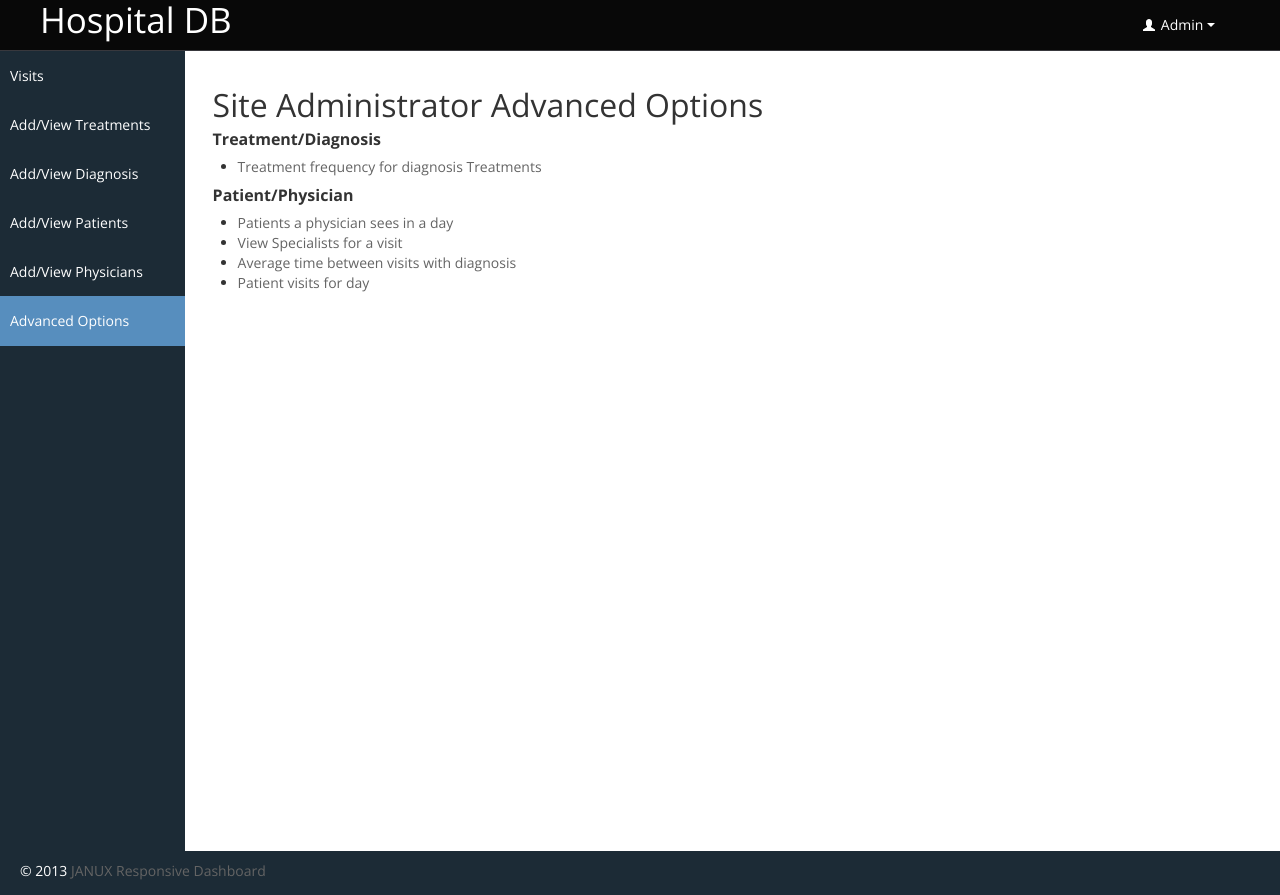
After one commit to raubrey2014/cs4750-hospital-records, a PHP site: page /advanced_portal.php in a window 1280 px wide. The commit adds this page. Run offline with PHP 8.4, Linux system fonts and the light colour scheme; the visitor is signed in with stand-in values (Sample User, id 1).

Commit message:
Adding condensed sidebar

```diff
--- /dev/null
+++ b/advanced_portal.php
@@ -0,0 +1,22 @@
+<?php
+include 'login.php';
+validate_creds();
+include 'header.html';
+?>
+<h1>Site Administrator Advanced Options</h1>
+
+<h2>Treatment/Diagnosis</h2>
+<ul>
+<li><a href="treatment_for_diagnosis.php"><span class="hidden-tablet">Treatment frequency for diagnosis Treatments</span></a></li>
+</ul>
+
+<h2>Patient/Physician</h2>
+<ul>
+<li><a href="patients_physician_sees_in_a_day.php"><span class="hidden-tablet">Patients a physician sees in a day</span></a></li>
+<li><a href="specialists_on_visits.php"><span class="hidden-tablet">View Specialists for a visit</span></a></li>
+<li><a href="timediff_patient_diagnosis.php"><span class="hidden-tablet">Average time between visits with diagnosis</span></a></li>
+<li><a href="patients_on_day.php"><span class="hidden-tablet">Patient visits for day</span></a></li>
+</ul>
+
+
+<?php include 'footer.html'; ?>
--- a/connect.php
+++ b/connect.php
@@ -66,7 +66,7 @@ $conn->close();
 			<td><input type='text' name='ADDRESS' value='<?php echo $address; ?>' /></td>
 		</tr>
 	</table>
-	<input type='submit' />
+	<input type='submit' class='btn btn-primary' />
 </form>
 
 <?php } else { ?>
@@ -98,7 +98,7 @@ $conn->close();
 			<td><input type='text' name='ADDRESS' value='' /></td>
 		</tr>
 	</table>
-	<input type='submit' />
+	<input type='submit' class='btn btn-primary'/>
 </form>
 <?php } ?>
 
--- a/header.html
+++ b/header.html
@@ -90,14 +90,11 @@
 						<li><a href="visit.php"><span class="hidden-tablet"> Visits</span></a></li>
 						<li><a href="treatment.php"><span class="hidden-tablet">Add/View Treatments</span></a></li>
 						<li><a href="diagnosis.php"><span class="hidden-tablet">Add/View Diagnosis</span></a></li>
-						<li><a href="treatment_for_diagnosis.php"><span class="hidden-tablet">Treatment frequency for diagnosis Treatments</span></a></li>
-						<li><a href="timediff_patient_diagnosis.php"><span class="hidden-tablet">Average time between visits with diagnosis</span></a></li>
 						<li><a href="connect.php"><span class="hidden-tablet">Add/View Patients</span></a></li>
-						<li><a href="view_patient_history.php"><span class="hidden-tablet">View Patient History</span></a></li>
 						<li><a href="physicians.php"><span class="hidden-tablet">Add/View Physicians</span></a></li>
-						<li><a href="patients_physician_sees_in_a_day.php"><span class="hidden-tablet">Patients a physician sees in a day</span></a></li>
-						<li><a href="specialists_on_visits.php"><span class="hidden-tablet">View Specialists for a visit</span></a></li>
-						<li><a href="patients_on_day.php"><span class="hidden-tablet">Patient visits for day</span></a></li>
+						<li><a href="advanced_portal.php"><span class="hidden-tablet">Advanced Options</span></a></li>
+
+
 
 					</ul>
 				</div>
--- a/treatment.php
+++ b/treatment.php
@@ -47,7 +47,7 @@ function create_treatment(){
      <td><textarea type="Name" class="form-control" id="Descr" name="Descr"></textarea></td>
     </tr>
   </table>
-  <input type="submit" class="btn btn-default" />
+  <input type="submit" class="btn btn-primary" />
 </form>
 </div>
 
```
